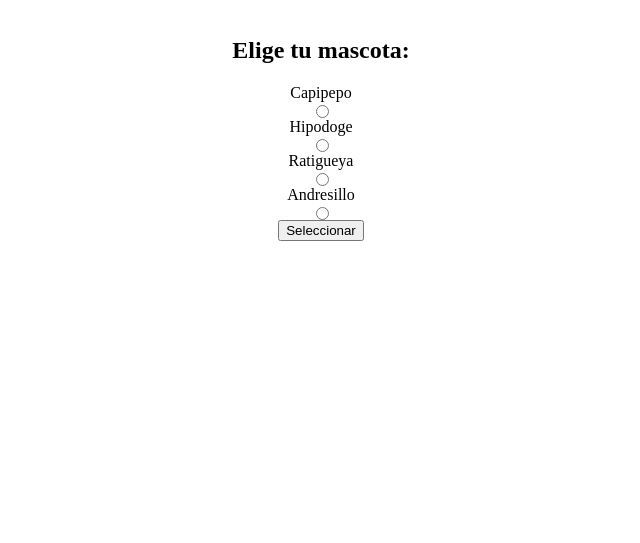
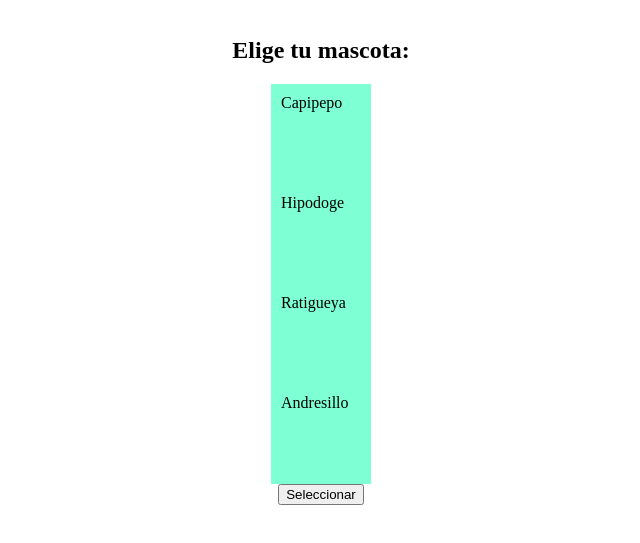
Before and after one commit to andresmr955/POKEMONJS, a plain HTML site: page MOKEPON/mokepon.html in a window 1280 px wide. Shown: the part 81-624 px from the top of the page, without its empty margins (319-959 px from the left). Drawn offline with Linux system fonts and the light colour scheme.

Commit message:
Modelo de caja

```diff
--- a/MOKEPON/js/style.css
+++ b/MOKEPON/js/style.css
@@ -33,9 +33,20 @@ button{
 }
 
 
+.tarjeta-mokepon{
+    width: 100px;
+    height: 100px;
+    background-color: aquamarine;
+    padding: 10px;
+    box-sizing: border-box;
+}
 #seleccionar-mascota{
     display: flex;  /*Con esto le decimos que trabaje con la tecnologia de flex*/
     justify-content: center;
     flex-direction: column;
     align-items: center;
 }
+
+input{
+    display: none;
+}
--- a/MOKEPON/mokepon.html
+++ b/MOKEPON/mokepon.html
@@ -16,17 +16,17 @@
         <h1 class="titulo" id="titulo">    MOKEPON 💦🔥🍁💨   </h1>
         <h2>Elige tu mascota: </h2>
         <!-- La etiqueta <label> en HTML se utiliza para asociar un texto descriptivo con un elemento de formulario, como un campo de entrada (<input>)-->
-        <label for="Capipepo">Capipepo</label>
+        <label class="tarjeta-mokepon" for="Capipepo">Capipepo</label>
         <!--La etiqueta <input> en HTML se utiliza para crear campos de entrada interactivos en un formulario web-->
         <input type="radio" name="mascota" id="Capipepo">
         <!--El atributo for se utiliza en las etiquetas <label> para asociar el elemento <label> con un elemento de formulario-->
-        <label for="Hipodoge">Hipodoge</label>
+        <label class="tarjeta-mokepon" for="Hipodoge">Hipodoge</label>
         <!--El atributo type se utiliza para especificar el tipo de entrada o elemento de formulario que se va a crear.-->
         <input type="radio"  name="mascota" id="Hipodoge">
-        <label for="Ratigueya">Ratigueya</label>
+        <label class="tarjeta-mokepon" for="Ratigueya">Ratigueya</label>
         <!--El atributo name en las etiquetas <input> se utiliza para darle un nombre al elemento. Este nombre es importante porque se utiliza para identificar el valor ingresado-->
         <input type="radio" name="mascota" id="Ratigueya">
-        <label for="Andresillo">Andresillo</label>
+        <label class="tarjeta-mokepon" for="Andresillo">Andresillo</label>
         <!--El atributo id en un elemento <input> (o en cualquier otro elemento HTML) se utiliza para proporcionar una identificación única -->
          <input type="radio" name="mascota" id="Andresillo">
 
```
